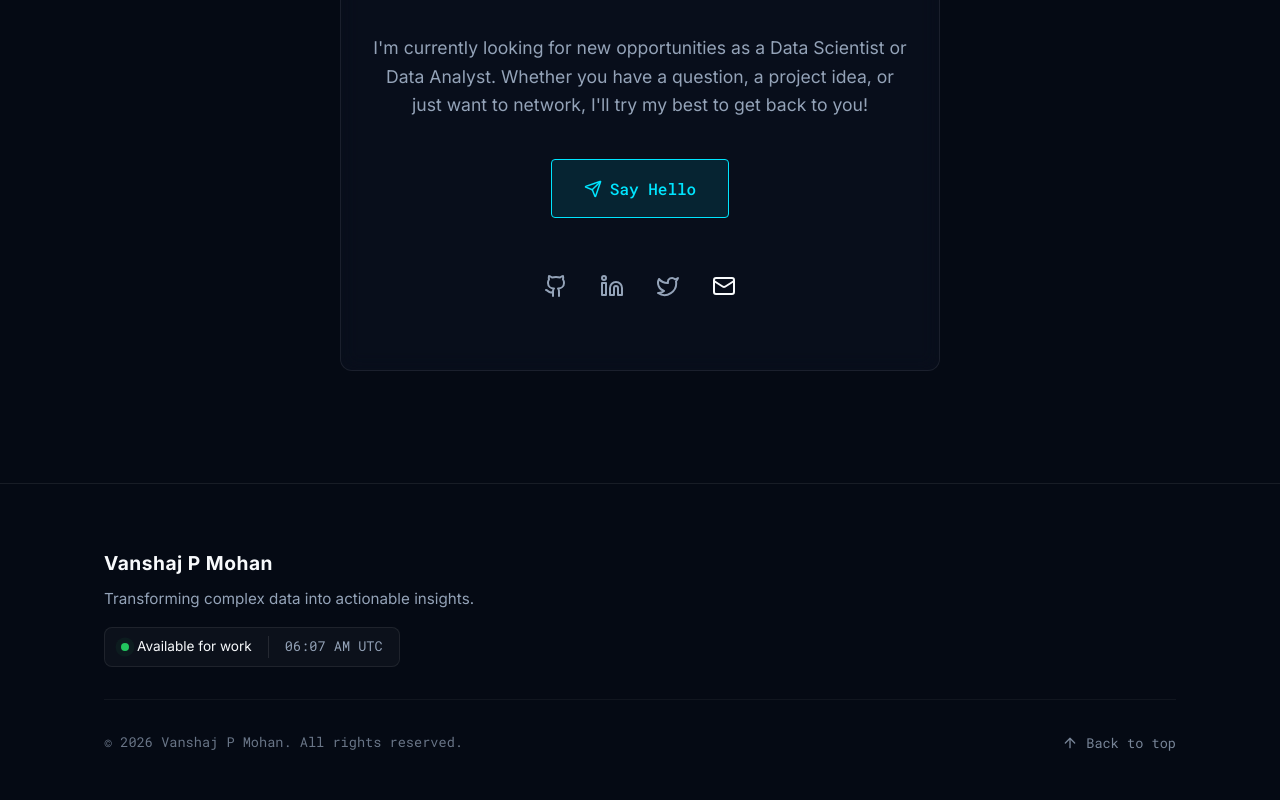
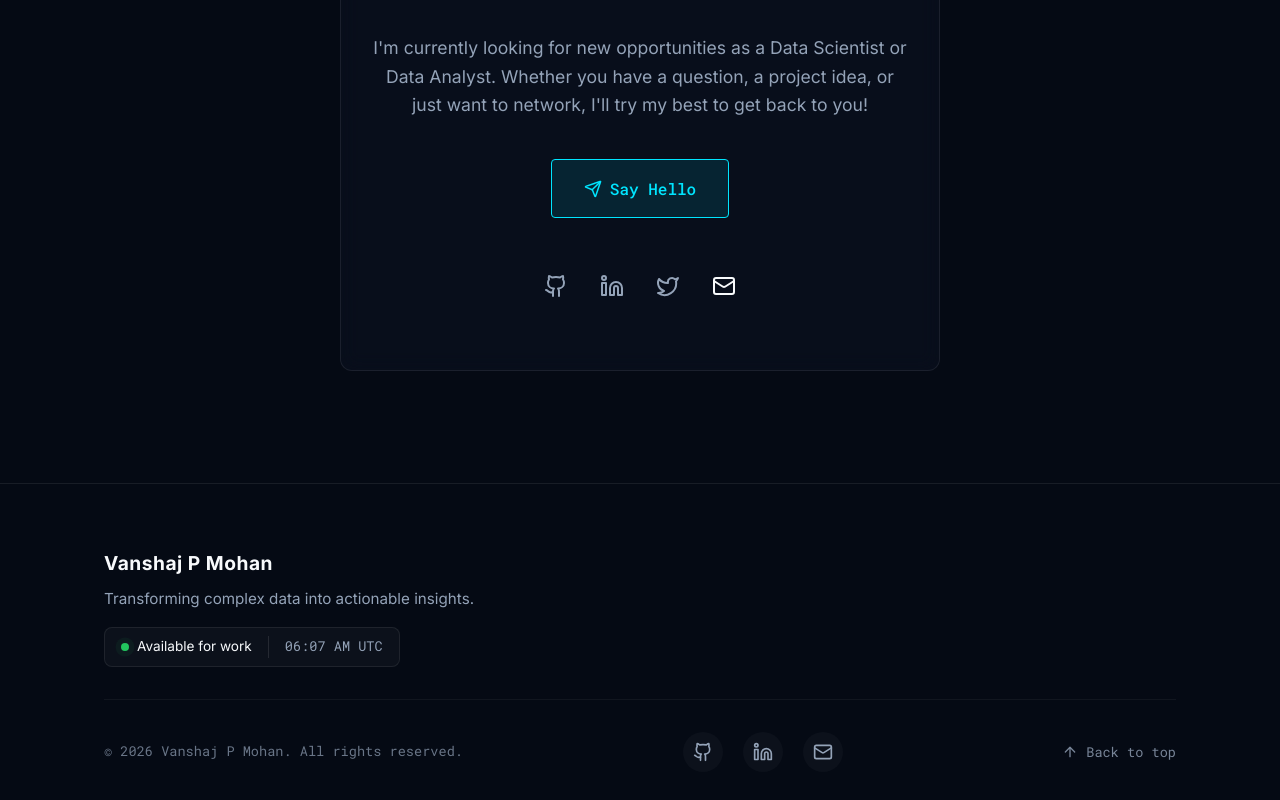
Before and after one commit to Vanshaj14Mohan/Portfolio, a React (Vite) app: page / in a window 1280 px wide. Shown: the part 5790-6590 px from the top of the page. Built offline with nearby package versions, Linux system fonts and the light colour scheme.

Commit message:
Portfolio

```diff
--- a/src/components/Footer.css
+++ b/src/components/Footer.css
@@ -77,9 +77,9 @@
   gap: 1.25rem;
 }
 
-.footer-socials a {
+.magnetic-item {
   color: var(--text-secondary);
-  transition: all 0.3s ease;
+  transition: transform 0.2s cubic-bezier(0.1, 0.7, 0.1, 1), background-color 0.3s ease, color 0.3s ease;
   display: flex;
   align-items: center;
   justify-content: center;
@@ -90,11 +90,10 @@
   border: 1px solid transparent;
 }
 
-.footer-socials a:hover {
-  color: var(--cyan);
-  background-color: rgba(100, 255, 218, 0.08); /* slight cyan tint */
-  border-color: rgba(100, 255, 218, 0.2);
-  transform: translateY(-3px);
+.magnetic-item:hover {
+  color: var(--primary-color);
+  background-color: rgba(0, 229, 255, 0.08);
+  border-color: rgba(0, 229, 255, 0.2);
 }
 
 .footer-bottom {
--- a/src/components/Footer.jsx
+++ b/src/components/Footer.jsx
@@ -1,6 +1,36 @@
-import React, { useState, useEffect } from 'react';
+import React, { useState, useEffect, useRef } from 'react';
 import { Github, Linkedin, Mail, ArrowUp } from 'lucide-react';
 import './Footer.css';
+
+const MagneticIcon = ({ children, href }) => {
+  const [position, setPosition] = useState({ x: 0, y: 0 });
+  const ref = useRef(null);
+
+  const handleMouse = (e) => {
+    const { clientX, clientY } = e;
+    const { height, width, left, top } = ref.current.getBoundingClientRect();
+    const middleX = clientX - (left + width / 2);
+    const middleY = clientY - (top + height / 2);
+    setPosition({ x: middleX * 0.4, y: middleY * 0.4 });
+  };
+
+  const reset = () => {
+    setPosition({ x: 0, y: 0 });
+  };
+
+  return (
+    <a
+      href={href}
+      ref={ref}
+      onMouseMove={handleMouse}
+      onMouseLeave={reset}
+      className="magnetic-item"
+      style={{ transform: `translate(${position.x}px, ${position.y}px)` }}
+    >
+      {children}
+    </a>
+  );
+};
 
 const Footer = () => {
   const [time, setTime] = useState(new Date());
@@ -37,6 +67,13 @@ const Footer = () => {
           <p className="copyright">
             &copy; {new Date().getFullYear()} Vanshaj P Mohan. All rights reserved.
           </p>
+
+          <div className="footer-socials">
+             <MagneticIcon href="https://github.com"><Github size={20}/></MagneticIcon>
+             <MagneticIcon href="https://linkedin.com"><Linkedin size={20}/></MagneticIcon>
+             <MagneticIcon href="mailto:vanshaj@example.com"><Mail size={20}/></MagneticIcon>
+          </div>
+
           <button onClick={scrollToTop} className="back-to-top">
             <ArrowUp size={16} /> Back to top
           </button>
```
